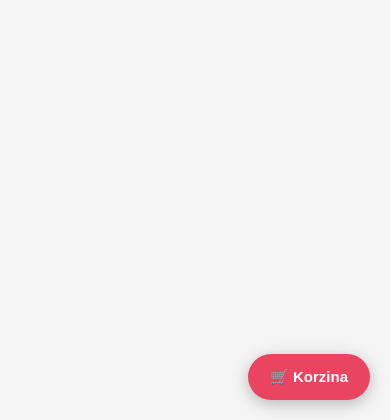
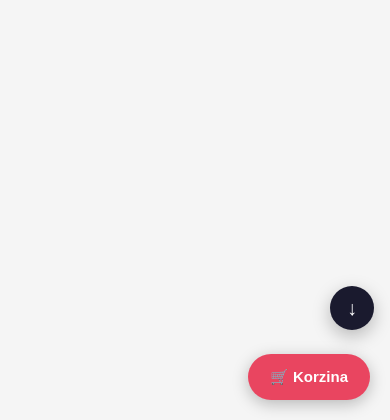
Before and after one commit to muhammadnur777/sklad, a Django app: page /bozorga-ketish/ in a window 390 px wide. Shown: the part 424-844 px from the top of the page. Run offline with Django 5.2, Linux system fonts and the light colour scheme; the visitor is signed in with stand-in values (Sample User, id 1); data that the repository does not hold is empty.

```diff
--- a/templates/inventory/bozor_page.html
+++ b/templates/inventory/bozor_page.html
@@ -254,6 +254,53 @@
         font-size: 14px;
         padding: 30px 0;
     }
+    /* Одна кнопка скролла */
+    .scroll-single {
+        position: fixed;
+        right: 20px;
+        left: auto;
+        bottom: 90px;
+        z-index: 700;
+        width: 48px;
+        height: 48px;
+        border-radius: 50%;
+        border: none;
+        background: #1a1a2e;
+        color: #fff;
+        font-size: 22px;
+        font-weight: 700;
+        cursor: pointer;
+        box-shadow: 0 6px 18px rgba(0,0,0,0.25);
+        transition: all 0.25s ease;
+        display: flex;
+        align-items: center;
+        justify-content: center;
+    }
+
+    .scroll-single:hover {
+        background: #e94560;
+        transform: translateY(-2px);
+    }
+
+    .scroll-single:active {
+        transform: scale(0.95);
+    }
+
+    .scroll-single.hidden {
+        opacity: 0;
+        pointer-events: none;
+    }
+
+    @media (max-width: 768px) {
+    .scroll-single {
+        right: 16px;
+        left: auto;
+        bottom: 90px;
+        width: 44px;
+        height: 44px;
+        font-size: 20px;
+        }
+    }
 
     @media (max-width: 768px) {
         /* Desktop korzinani yashirish */
@@ -385,6 +432,8 @@
     </div>
 </div>
 
+
+
 <!-- Модальное окно -->
 <div class="modal-overlay" id="minusModal">
     <div class="modal-box">
@@ -409,6 +458,8 @@
         </div>
     </div>
 </div>
+
+<button id="scrollBtn" class="scroll-single" onclick="handleScrollBtn()">↓</button>
 {% endblock %}
 
 {% block extra_js %}
@@ -666,5 +717,32 @@ clearCart = function() {
     _origClearCart();
     renderCartMobile();
 };
+
+function handleScrollBtn() {
+    if (window.scrollY < window.innerHeight / 2) {
+        window.scrollTo({
+            top: document.body.scrollHeight,
+            behavior: 'smooth'
+        });
+    } else {
+        window.scrollTo({
+            top: 0,
+            behavior: 'smooth'
+        });
+    }
+}
+
+document.addEventListener('DOMContentLoaded', function () {
+    var scrollBtn = document.getElementById('scrollBtn');
+    if (!scrollBtn) return;
+
+    function updateScrollBtn() {
+        scrollBtn.textContent = window.scrollY > window.innerHeight / 2 ? '↑' : '↓';
+    }
+
+    updateScrollBtn();
+    window.addEventListener('scroll', updateScrollBtn);
+});
+
 </script>
 {% endblock %}
--- a/templates/inventory/payment_history.html
+++ b/templates/inventory/payment_history.html
@@ -122,7 +122,7 @@ tr:hover td input { background: transparent; }
         <div class="shop-title-bar">
             <span class="sname">🏪 {{ sg.shop.name }}</span>
             <div class="shop-totals">
-                <span class="x-tot" id="xtot-{{ sg.shop.id }}">🇨🇳 Xitoy: 0</span>
+                <span class="x-tot" id="xtot-{{ sg.shop.id }}">Xitoy: 0</span>
                 <span class="s-tot" id="stot-{{ sg.shop.id }}">🏭 Seh: 0</span>
                 <span class="all-tot shop-grand-total" id="atot-{{ sg.shop.id }}" data-val="0">jami 0</span>
             </div>
```
